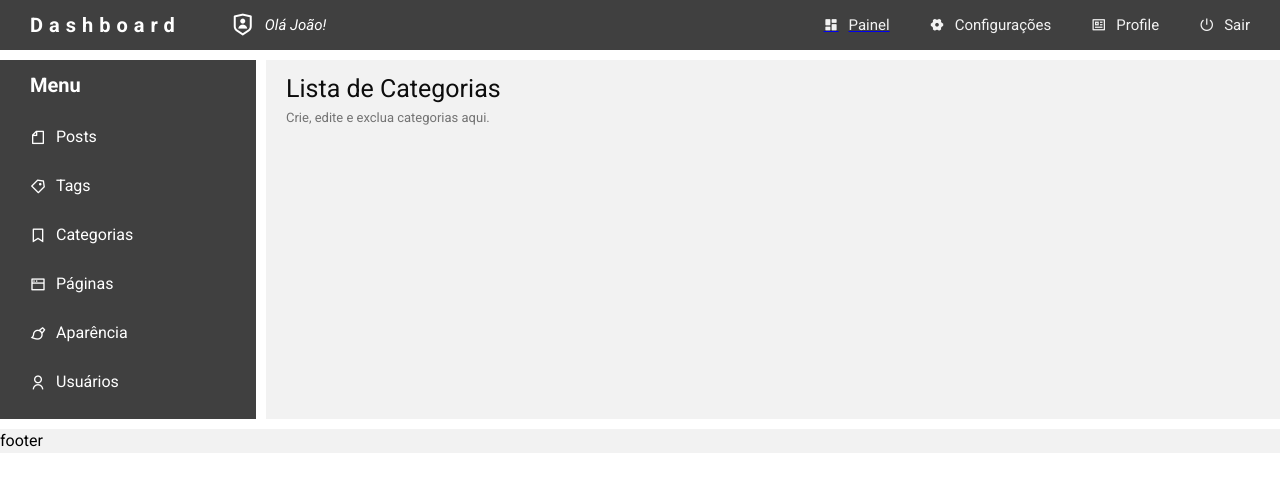
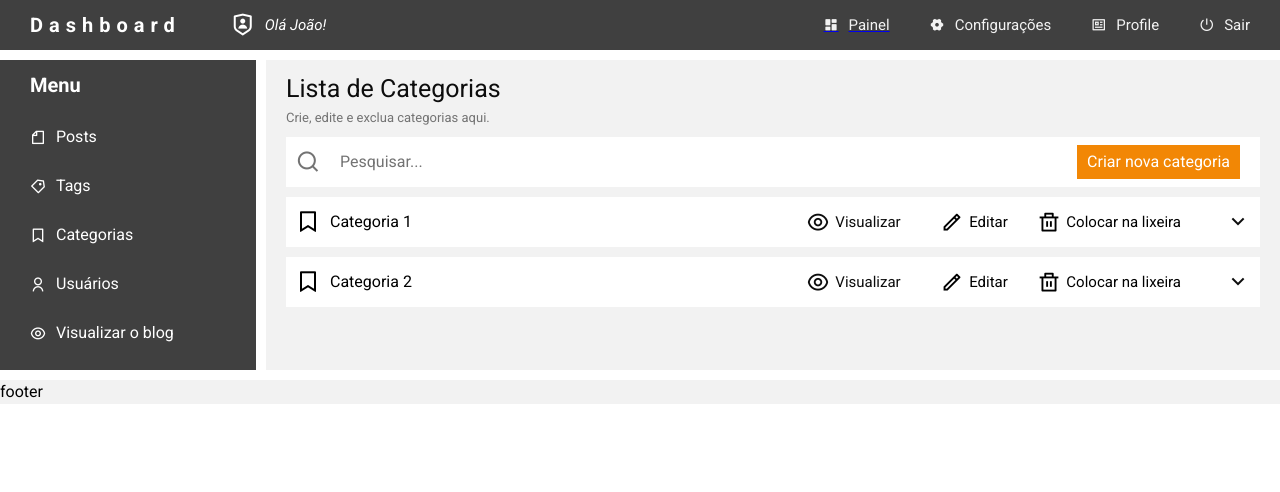
Before and after one commit to mozelli/react-blog-dashboard, a React (Create React App) app: page /categories in a window 1280 px wide. Shown: the top 492 px of the page. Built offline with nearby package versions, Linux system fonts and the light colour scheme.

Commit message:
create CategoryList component

```diff
--- /dev/null
+++ b/src/components/CategoryList/Category/category.module.scss
@@ -0,0 +1,49 @@
+.category {
+    background-color: var(--clr-white);
+    height: 5rem;
+    padding: 1rem 0 1rem 1rem;
+    margin: 1rem 0;
+    display: flex;
+    align-items: center;
+    justify-content: space-between;
+
+    .left {
+        display: flex;
+        align-items: center;
+        gap: 1rem;
+    }
+
+    .right {
+        display: flex;
+        align-items: center;
+
+        a {
+            display: flex;
+            align-items: center;
+            text-decoration: none;
+            padding: 1rem;
+            color: var(--clr-dark);
+        }
+
+        .options {
+            margin-right: 2rem;
+            ul {
+                list-style: none;
+                margin: 0;
+                padding: 0;
+                display: flex;
+                align-items: center;
+
+                li {
+                    display: flex;
+                    align-items: center;
+                    gap: 0.6rem;
+                    padding: 0.5rem;
+                    font-size: 1.5rem;
+                    margin: 0 1rem;
+                }
+            }
+        }
+
+    }
+}
--- /dev/null
+++ b/src/components/CategoryList/Category/index.js
@@ -0,0 +1,28 @@
+import { Link } from 'react-router-dom';
+import styles from './category.module.scss';
+
+const Category = (props) => {
+    return (
+        <div className={ styles.category }>
+            <div className={ styles.left }>
+                <i className="ri-bookmark-line ri-xl"></i> <span>{ props.name }</span>
+            </div>
+            <div className={ styles.right }>
+                <div className={ styles.options }>
+                    <ul>
+                        <Link to="/">
+                            <li><i className="ri-eye-line ri-xl"></i> Visualizar</li>
+                        </Link>
+                        <li><i className="ri-pencil-line ri-xl"></i> Editar</li>
+                        <li><i className="ri-delete-bin-line ri-xl"></i> Colocar na lixeira</li>
+                    </ul>
+                </div>
+                <Link to="/">
+                    <i className="ri-arrow-down-s-line ri-xl"></i>
+                </Link>
+            </div>
+        </div>
+    )
+}
+
+export default Category;
--- a/src/components/CategoryList/categoryList.module.scss
+++ b/src/components/CategoryList/categoryList.module.scss
@@ -9,4 +9,42 @@
         font-size: 1.3rem;
         color: var(--clr-gray-600);
     }
+
+    .tollBar {
+        margin: 1rem 0;
+        height: 5rem;
+        background-color: var(--clr-white);
+        display: flex;
+        align-items: center;
+        justify-content: space-between;
+        padding: 0 1rem;
+        color: var(--clr-gray-600);
+
+        .left {
+            display: flex;
+            align-items: center;
+            gap: 1rem;
+
+            span {
+                margin-left: 1rem;
+            }
+        }
+
+        .right {
+            button {
+                background-color: var(--clr-orange-300);
+                border: 0;
+                color: var(--clr-white);
+                padding: 0.5rem 1rem;
+                margin: 0 1rem;
+                cursor: pointer;
+                transition: background-color 300ms;
+
+                &:hover {
+                    background-color: var(--clr-orange-500);
+                }
+            }
+
+        }
+    }
 }
--- a/src/components/CategoryList/index.js
+++ b/src/components/CategoryList/index.js
@@ -1,13 +1,31 @@
+import Category from './Category';
 import styles from './categoryList.module.scss';
 
 const CategoryList = () => {
+    const categories = [
+        {id: 1, name: "Categoria 1"},
+        {id: 2, name: "Categoria 2"}
+    ];
+
     return (
         <div className={ styles.categoryList }>
             <h1>Lista de Categorias</h1>
-                <p>Crie, edite e exclua categorias aqui.</p>
-                <div className={ styles.toolBar }>
-
+            <p>Crie, edite e exclua categorias aqui.</p>
+            <div className={ styles.tollBar }>
+                <div className={ styles.left }>
+                    <i className="ri-search-line ri-xl"></i> <span>Pesquisar...</span>
                 </div>
+                <div className={ styles.right }>
+                    <button type='button'>Criar nova categoria</button>
+                </div>
+            </div>
+            {
+                categories.map((category) => {
+                    return (
+                        <Category key={ category.id } name={ category.name } />
+                        )
+                    })
+            }
         </div>
     )
 }
--- a/src/components/Menu/index.js
+++ b/src/components/Menu/index.js
@@ -15,9 +15,8 @@ const Menu = () => {
                 <Link to='/categories'>
                     <li><i className="ri-bookmark-line"></i> Categorias</li>
                 </Link>
-                <li><i className="ri-window-line"></i> Páginas</li>
-                <li><i className="ri-brush-line"></i> Aparência</li>
                 <li><i className="ri-user-line"></i> Usuários</li>
+                <li><i className="ri-eye-line"></i> Visualizar o blog</li>
 
             </ul>
         </nav>
```
